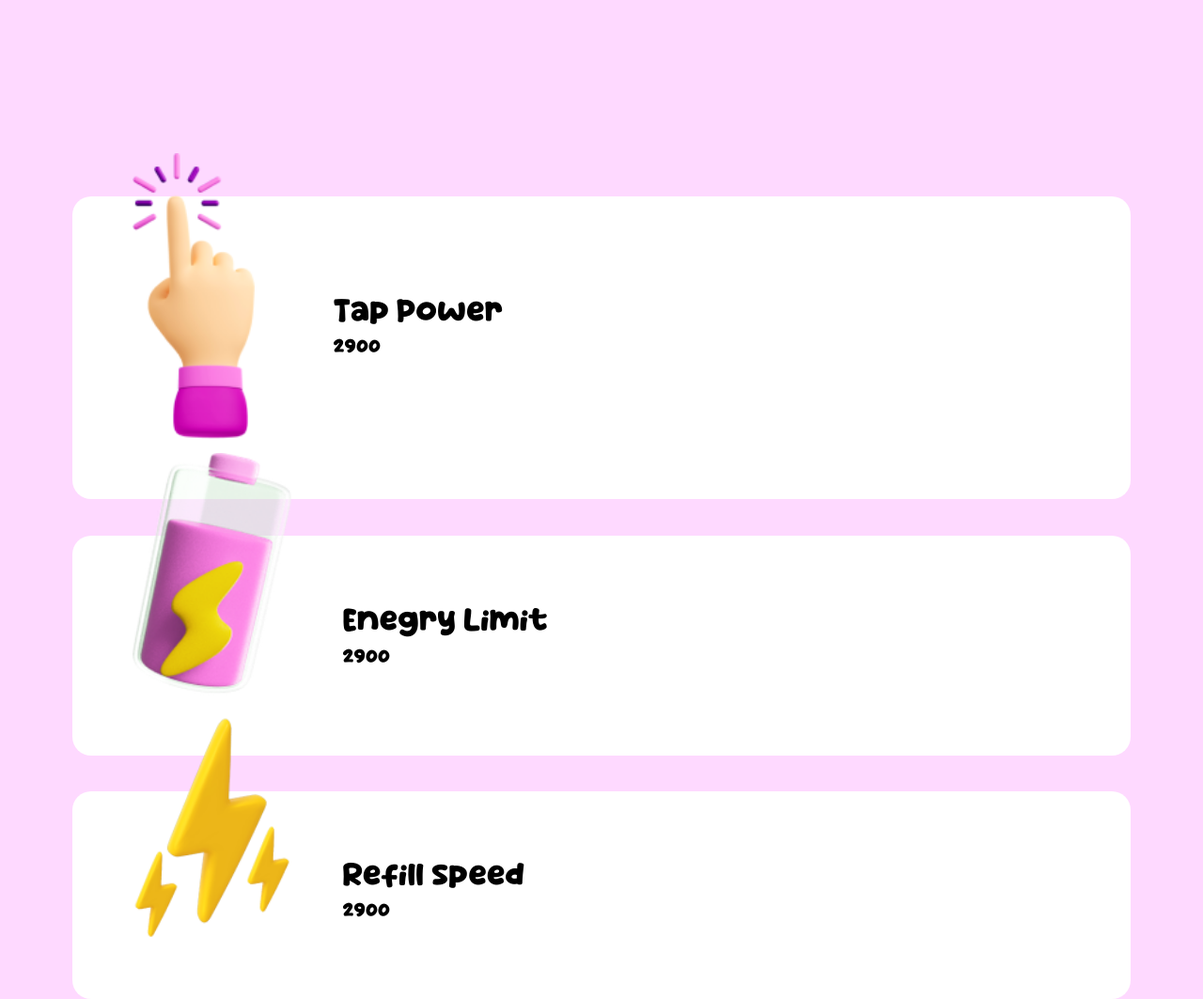
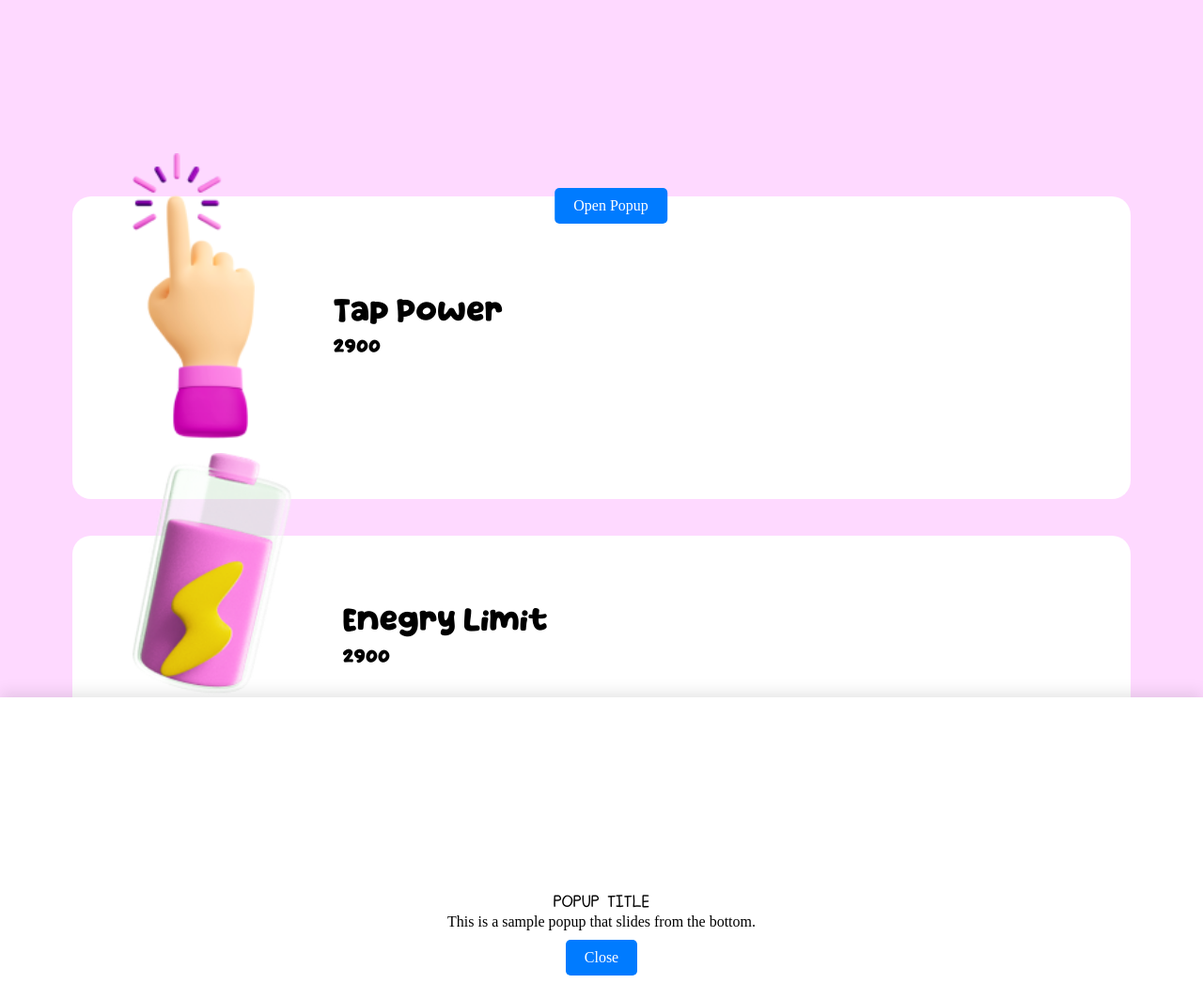
Before and after one commit to ton-lama-dev/lama-game, a Flask app: template src/templates/upgrade.html in a window 1280 px wide. Shown: the part 532-1595 px from the top of the page at 94% size. Run offline with Flask 3, Linux system fonts and the light colour scheme; the template is opened without the code that fills it, so the values that code supplies are empty; some libraries are stand-ins or nearby versions.

Commit message:
popup just works, i want to keep it

```diff
--- /dev/null
+++ b/src/static/css/daily.css
@@ -0,0 +1 @@
+@import url("reset.css");
--- /dev/null
+++ b/src/static/css/tasks.css
@@ -0,0 +1 @@
+@import url("reset.css");
--- a/src/static/css/upgrade.css
+++ b/src/static/css/upgrade.css
@@ -80,3 +80,63 @@ h2 {
 .num {
     font-family: "Hugmate";
 }
+
+
+/* Popup, written by ChatGPT */
+.overlay {
+    position: fixed;
+    top: 0;
+    left: 0;
+    width: 100%;
+    height: 100%;
+    background: aqua;
+    visibility: hidden;
+    opacity: 0;
+    transition: visibility 0s, opacity 0.3s;
+}
+
+.popup {
+    position: fixed;
+    bottom: -100%;
+    left: 0;
+    width: 100%;
+    background: white;
+    box-shadow: 0 -5px 15px rgba(0, 0, 0, 0.1);
+    transition: bottom 0.3s;
+}
+
+.popup-content {
+    padding: 20px;
+    text-align: center;
+}
+
+button {
+    padding: 10px 20px;
+    margin: 10px;
+    background: #007bff;
+    color: white;
+    border: none;
+    border-radius: 5px;
+    cursor: pointer;
+}
+
+button:hover {
+    background: #0056b3;
+}
+
+#open-popup {
+    position: fixed;
+    bottom: 20px;
+    left: 50%;
+    transform: translateX(-50%);
+}
+
+.overlay.active {
+    visibility: visible;
+    opacity: 1;
+    pointer-events: all;
+}
+
+.popup.active {
+    bottom: 0;
+}
--- a/src/static/js/upgrade.js
+++ b/src/static/js/upgrade.js
@@ -1,7 +1,30 @@
-window.Telegram.WebApp.BackButton.show()
+let tg = window.Telegram.WebApp
 
-window.Telegram.WebApp.onEvent('backButtonClicked', backCallback)
+tg.BackButton.show()
 
+tg.onEvent('backButtonClicked', backCallback)
 function backCallback() {
-    window.location.href = "https://d5a4-217-25-86-110.ngrok-free.app/src/templates/";
+    window.location.href = "https://61e5-217-25-86-62.ngrok-free.app/src/templates/";
 };
+
+
+// Popup, written by ChatGPT
+document.addEventListener('DOMContentLoaded', function() {
+    const openPopupButton = document.getElementById('open-popup');
+    const closePopupButton = document.getElementById('close-popup');
+    const overlay = document.getElementById('overlay');
+    const popup = document.getElementById('popup');
+
+    openPopupButton.addEventListener('click', function() {
+        overlay.classList.add('active');
+        popup.classList.add('active');
+    });
+
+    function closePopup() {
+        overlay.classList.remove('active');
+        popup.classList.remove('active');
+    }
+
+    overlay.addEventListener('click', closePopup);
+    closePopupButton.addEventListener('click', closePopup);
+});
--- a/src/templates/friends.html
+++ b/src/templates/friends.html
@@ -5,6 +5,7 @@
     <meta name="viewport" content="width=device-width, initial-scale=1.0">
     <link rel="stylesheet" href="../static/css/friends.css">
     <title>Friends</title>
+    <script src="https://telegram.org/js/telegram-web-app.js"></script>
 </head>
 <body>
     <h1>1 friend</h1>
@@ -42,7 +43,7 @@
             </div>
         </div>
     </div>
-    <script src="https://telegram.org/js/telegram-web-app.js"></script>
+
     <script src="../static/js/friends.js"></script>
 </body>
 </html>
--- a/src/templates/upgrade.html
+++ b/src/templates/upgrade.html
@@ -5,6 +5,7 @@
     <meta name="viewport" content="width=device-width, initial-scale=1.0">
     <link rel="stylesheet" href="../static/css/upgrade.css">
     <title>Upgrade</title>
+    <script src="https://telegram.org/js/telegram-web-app.js"></script>
 </head>
 <body>
     <h2>your balance:</h2>
@@ -20,7 +21,6 @@
             <p class="num">2900</p>
         </div>
     </div>
-
     <div class="item">
         <img class="battery" src="../static/img/battery.png" alt="">
         <div class="text">
@@ -28,7 +28,6 @@
             <p class="num">2900</p>
         </div>
     </div>
-
     <div class="item">
         <img class="speed" src="../static/img/speed.png" alt="">
         <div class="text">
@@ -37,7 +36,17 @@
         </div>
     </div>
 
-    <script src="https://telegram.org/js/telegram-web-app.js"></script>
+    <div id="overlay" class="overlay"></div>
+    <div id="popup" class="popup">
+        <div class="popup-content">
+            <h2>Popup Title</h2>
+            <p>This is a sample popup that slides from the bottom.</p>
+            <button id="close-popup">Close</button>
+        </div>
+    </div>
+
+    <button id="open-popup">Open Popup</button>
+
     <script src="../static/js/upgrade.js"></script>
 </body>
 </html>
```
Also changed, not shown: src/static/js/daily.js (added, +8 -0 lines), src/static/js/index.js (+4 -3 lines), src/static/js/tasks.js (added, +12 -0 lines), src/templates/daily.html (added, +14 -0 lines), src/templates/index.html (+7 -1 lines), src/templates/tasks.html (added, +18 -0 lines).
